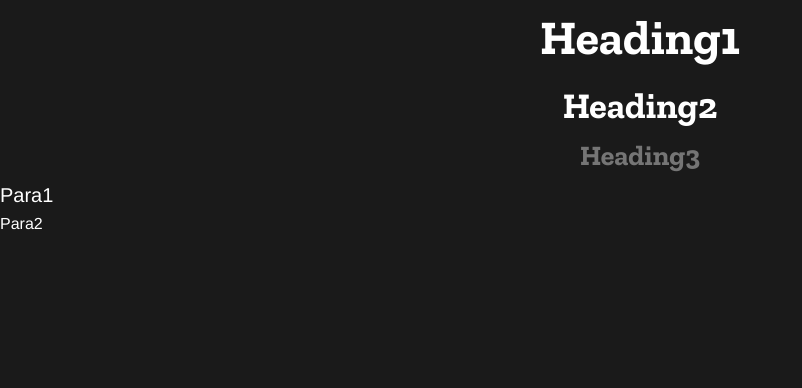
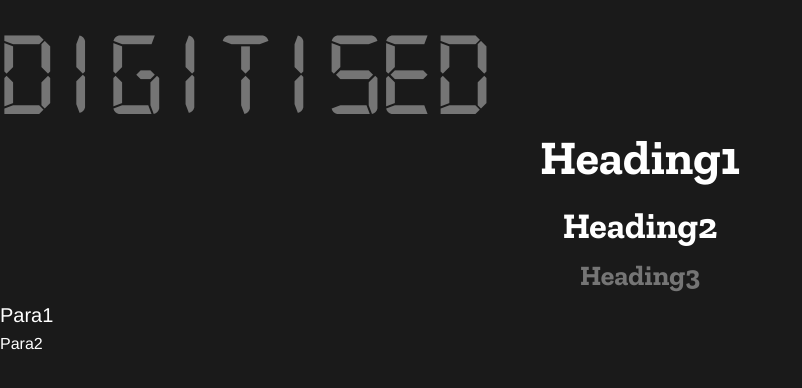
Before and after one commit to TEDxNITRourkela/website-v2, a Gatsby site: page /playground in a window 1280 px wide. Shown: the whole page, without its empty margins (0-802 px from the left). Built offline with nearby package versions, Linux system fonts and the light colour scheme; Gatsby itself is replaced by a stand-in of ours; no server answers.

Commit message:
feat: create digitised heading component under typography

```diff
--- a/src/components/index.jsx
+++ b/src/components/index.jsx
@@ -4,3 +4,4 @@ export { default as Heading2 } from './shared/typography/Heading2';
 export { default as Heading3 } from './shared/typography/Heading3';
 export { default as Para1 } from './shared/typography/Para1';
 export { default as Para2 } from './shared/typography/Para2';
+export { default as Digitised } from './shared/typography/DigitisedHeading';
--- /dev/null
+++ b/src/components/shared/typography/DigitisedHeading.jsx
@@ -0,0 +1,12 @@
+import styled from 'styled-components';
+
+export default styled.h1`
+  font-family: Digital, -apple-system, BlinkMacSystemFont, 'Segoe UI', Roboto, Oxygen, Ubuntu,
+    Cantarell, 'Open Sans', 'Helvetica Neue', sans-serif;
+  font-style: normal;
+  font-weight: normal;
+  font-size: 120px;
+  line-height: 120px;
+
+  color: rgba(255, 255, 255, 0.4);
+`;
--- a/src/components/shared/typography/Heading1.jsx
+++ b/src/components/shared/typography/Heading1.jsx
@@ -5,7 +5,8 @@ import styled from 'styled-components';
  * event and name of the event.
  */
 export default styled.h1`
-  font-family: Zilla Slab;
+  font-family: 'Zilla Slab', -apple-system, BlinkMacSystemFont, 'Segoe UI', Roboto, Oxygen, Ubuntu,
+    Cantarell, 'Open Sans', 'Helvetica Neue', sans-serif;
   font-style: normal;
   font-weight: bold;
   font-size: 48px;
--- a/src/components/shared/typography/Heading2.jsx
+++ b/src/components/shared/typography/Heading2.jsx
@@ -5,7 +5,8 @@ import styled from 'styled-components';
  * Mainly used for Section Titles and in Banner Questions
  */
 export default styled.h2`
-  font-family: Zilla Slab;
+  font-family: 'Zilla Slab', -apple-system, BlinkMacSystemFont, 'Segoe UI', Roboto, Oxygen, Ubuntu,
+    Cantarell, 'Open Sans', 'Helvetica Neue', sans-serif;
   font-style: normal;
   font-weight: bold;
   font-size: 36px;
--- a/src/components/shared/typography/Heading3.jsx
+++ b/src/components/shared/typography/Heading3.jsx
@@ -4,7 +4,8 @@ import styled from 'styled-components';
  * Used in the teams component for team headings.
  */
 export default styled.h3`
-  font-family: Zilla Slab;
+  font-family: 'Zilla Slab', -apple-system, BlinkMacSystemFont, 'Segoe UI', Roboto, Oxygen, Ubuntu,
+    Cantarell, 'Open Sans', 'Helvetica Neue', sans-serif;
   font-style: normal;
   font-weight: bold;
   font-size: 28px;
--- a/src/components/shared/typography/Para1.jsx
+++ b/src/components/shared/typography/Para1.jsx
@@ -4,7 +4,8 @@ import styled from 'styled-components';
  * Mainly used for Navbar and Footer content
  */
 export default styled.p`
-  font-family: Helvetica;
+  font-family: Helvetica, -apple-system, BlinkMacSystemFont, 'Segoe UI', Roboto, Oxygen, Ubuntu,
+    Cantarell, 'Open Sans', 'Helvetica Neue', sans-serif;
   font-style: normal;
   font-weight: normal;
   font-size: 20px;
--- a/src/components/shared/typography/Para2.jsx
+++ b/src/components/shared/typography/Para2.jsx
@@ -4,7 +4,8 @@ import styled from 'styled-components';
  * Mainly used for Navbar and Footer content
  */
 export default styled.p`
-  font-family: Helvetica;
+  font-family: Helvetica, -apple-system, BlinkMacSystemFont, 'Segoe UI', Roboto, Oxygen, Ubuntu,
+    Cantarell, 'Open Sans', 'Helvetica Neue', sans-serif;
   font-style: normal;
   font-weight: normal;
   font-size: 16px;
--- a/src/pages/playground.tsx
+++ b/src/pages/playground.tsx
@@ -1,10 +1,11 @@
 import React from 'react';
 
 // Components
-import { Heading1, Heading2, Heading3, Para1, Para2 } from '../components';
+import { Heading1, Heading2, Heading3, Para1, Para2, Digitised } from '../components';
 
 const Playground = () => (
   <div>
+    <Digitised>Digitised</Digitised>
     <Heading1>Heading1</Heading1>
     <Heading2>Heading2</Heading2>
     <Heading3>Heading3</Heading3>
--- a/src/styles/global.css
+++ b/src/styles/global.css
@@ -1,4 +1,9 @@
 @import url('https://fonts.googleapis.com/css2?family=Roboto:ital,wght@0,300;0,400;0,500;0,700;0,900;1,300;1,400;1,500;1,700;1,900&family=Zilla+Slab:ital,wght@0,300;0,400;0,500;0,600;0,700;1,300;1,400;1,500;1,600;1,700&display=swap');
+
+@font-face {
+  font-family: 'Digital';
+  src: local('Digital'), url(./fonts/digital-7-mono.ttf) format('truetype');
+}
 
 *,
 *:before,
```
Also changed, not shown: src/styles/fonts/digital-7-italic.ttf (added), src/styles/fonts/digital-7-mono-italic.ttf (added), src/styles/fonts/digital-7-mono.ttf (added), src/styles/fonts/digital-7-regular.ttf (added).
